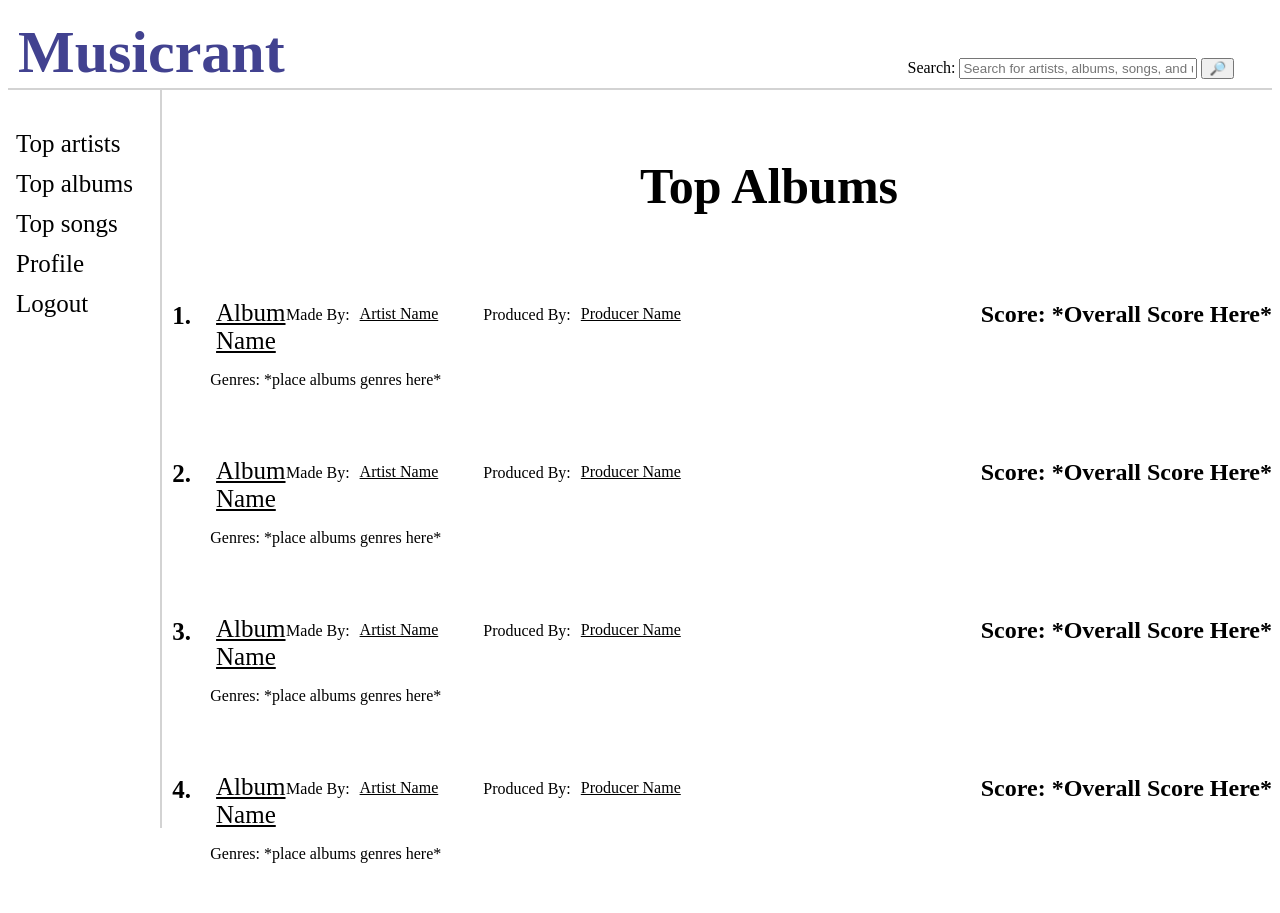
After one commit to alexchchen/musicrant, a Django app: page /topAlbums/ in a window 1280 px wide. The commit adds this page. Run offline with Django 4.2, Linux system fonts and the light colour scheme.

Commit message:
Finished top albums page

```diff
--- /dev/null
+++ b/471Project/MyProject/FirstApp/templates/topAlbums.html
@@ -0,0 +1,141 @@
+{% extends "master.html" %}
+
+<!DOCTYPE html>
+
+<html>
+  <head>
+    <title>Top Albums</title>
+    <style>
+      {% block pageStyle %}
+      .TopAlbumsPageTitle {
+        margin-left: 50%;
+        font-size: 50px;
+        font-weight: bold;
+      }
+      .FirstLine {
+        display: flex;
+      }
+      .RankingNumber {
+        font-size: 25px;
+        margin-left: 13%;
+      }
+      .AlbumLink {
+        flex: 2;
+        font-size: 25px;
+        margin-left: 25px;
+        margin-top: 18px;
+        color: black;
+      }
+      .AlbumLink:hover {
+        color: grey;
+      }
+      .ArtistPart {
+        display: flex;
+      }
+      .MadeBy {
+        margin-top: 25px;
+        margin-right: 10px;
+      }
+      .ArtistLink {
+        margin-top: 24px;
+        color: black;
+      }
+      .ArtistLink:hover {
+        color: grey;
+      }
+      .ProducerPart {
+        Margin-left: 45px;
+        display: flex;
+      }
+      .ProducedBy {
+        margin-top: 25px;
+        margin-right: 10px;
+      }
+      .ProducerLink {
+        margin-top: 24px;
+        color: black;
+      }
+      .ProducerLink:Hover {
+        color: grey;
+      }
+      .OverallScore {
+        margin-left: 300px;
+      }
+      .GenreParagraph {
+        margin-bottom: 50px;
+        margin-left: 16%;
+        font-size: 16px;
+      }
+      {% endblock %}
+    </style>
+  </head>
+  <body>
+    {% block content %}
+    <h4 class="TopAlbumsPageTitle">Top Albums</h4>
+    <div class="SingleAlbum">
+      <div class="FirstLine">
+        <h2 class="RankingNumber">1.</h2>
+        <a href="#" class="AlbumLink">Album Name</a>
+        <div class="ArtistPart">
+          <p class="MadeBy">Made By:</p>
+          <a href="#" class="ArtistLink">Artist Name</a>
+        </div>
+        <div class="ProducerPart">
+          <p class="ProducedBy">Produced By:</p>
+          <a href="#" class="ProducerLink">Producer Name</a>
+        </div>
+        <h2 class="OverallScore">Score: *Overall Score Here*</h2>
+      </div>
+      <p class="GenreParagraph">Genres: *place albums genres here*</p>
+    </div>
+    <div class="SingleAlbum">
+      <div class="FirstLine">
+        <h2 class="RankingNumber">2.</h2>
+        <a href="#" class="AlbumLink">Album Name</a>
+        <div class="ArtistPart">
+          <p class="MadeBy">Made By:</p>
+          <a href="#" class="ArtistLink">Artist Name</a>
+        </div>
+        <div class="ProducerPart">
+          <p class="ProducedBy">Produced By:</p>
+          <a href="#" class="ProducerLink">Producer Name</a>
+        </div>
+        <h2 class="OverallScore">Score: *Overall Score Here*</h2>
+      </div>
+      <p class="GenreParagraph">Genres: *place albums genres here*</p>
+    </div>
+    <div class="SingleAlbum">
+      <div class="FirstLine">
+        <h2 class="RankingNumber">3.</h2>
+        <a href="#" class="AlbumLink">Album Name</a>
+        <div class="ArtistPart">
+          <p class="MadeBy">Made By:</p>
+          <a href="#" class="ArtistLink">Artist Name</a>
+        </div>
+        <div class="ProducerPart">
+          <p class="ProducedBy">Produced By:</p>
+          <a href="#" class="ProducerLink">Producer Name</a>
+        </div>
+        <h2 class="OverallScore">Score: *Overall Score Here*</h2>
+      </div>
+      <p class="GenreParagraph">Genres: *place albums genres here*</p>
+    </div>
+    <div class="SingleAlbum">
+      <div class="FirstLine">
+        <h2 class="RankingNumber">4.</h2>
+        <a href="#" class="AlbumLink">Album Name</a>
+        <div class="ArtistPart">
+          <p class="MadeBy">Made By:</p>
+          <a href="#" class="ArtistLink">Artist Name</a>
+        </div>
+        <div class="ProducerPart">
+          <p class="ProducedBy">Produced By:</p>
+          <a href="#" class="ProducerLink">Producer Name</a>
+        </div>
+        <h2 class="OverallScore">Score: *Overall Score Here*</h2>
+      </div>
+      <p class="GenreParagraph">Genres: *place albums genres here*</p>
+    </div>
+    {% endblock %}
+  </body>
+</html>
--- a/471Project/MyProject/FirstApp/urls.py
+++ b/471Project/MyProject/FirstApp/urls.py
@@ -5,5 +5,6 @@ urlpatterns = [
     path('FirstApp/', views.FirstView, name='FirstView'),
     path('', views.homePage, name='homePage'),
     path('topArtists/', views.topArtistsPage, name ='topArtistsPage'),
+    path('topAlbums/', views.topAlbumsPage, name ='topAlbumsPage'),
     path('FirstApp/profile/<username>', views.profile, name='profile')
 ]
--- a/471Project/MyProject/FirstApp/views.py
+++ b/471Project/MyProject/FirstApp/views.py
@@ -30,3 +30,7 @@ def homePage(request):
 def topArtistsPage(request):
     template = loader.get_template('topArtists.html')
     return HttpResponse(template.render())
+
+def topAlbumsPage(request):
+    template = loader.get_template('topAlbums.html')
+    return HttpResponse(template.render())
```
Also changed, not shown: 471Project/MyProject/FirstApp/templates/topArtists.html (+8 -0 lines).
